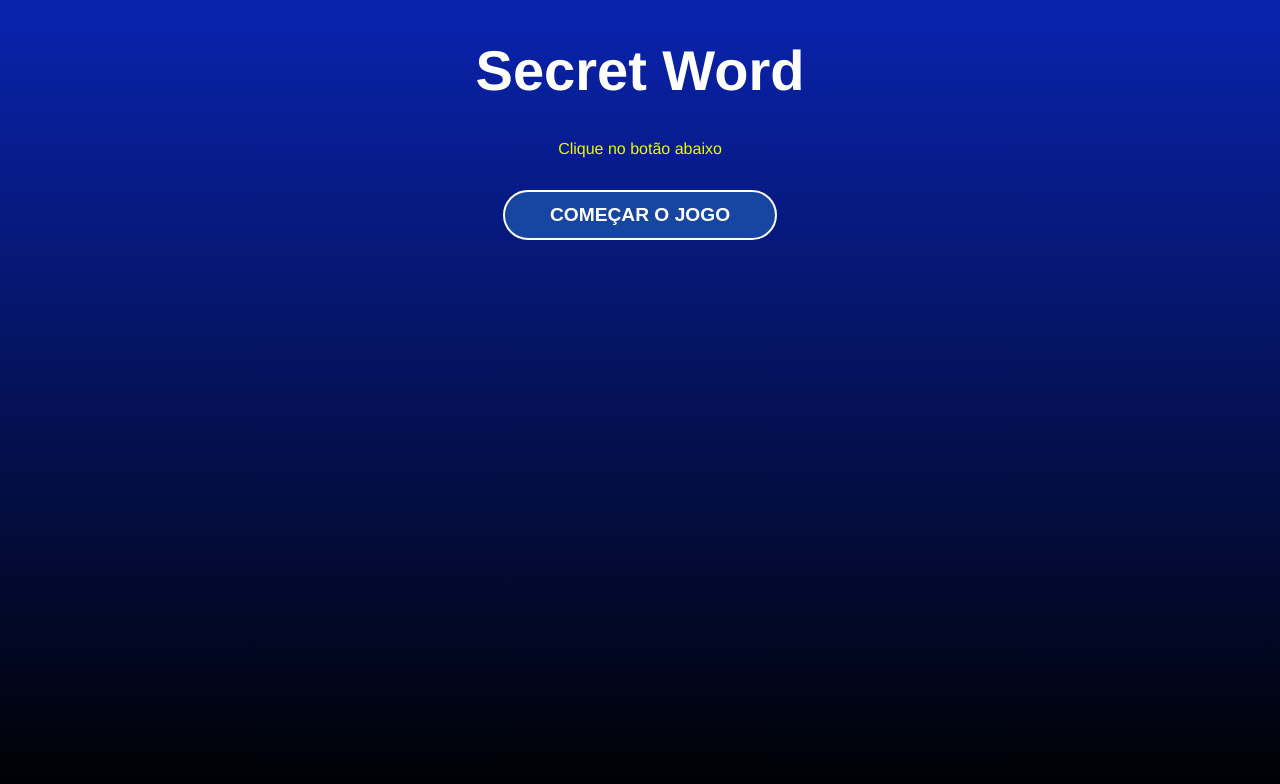
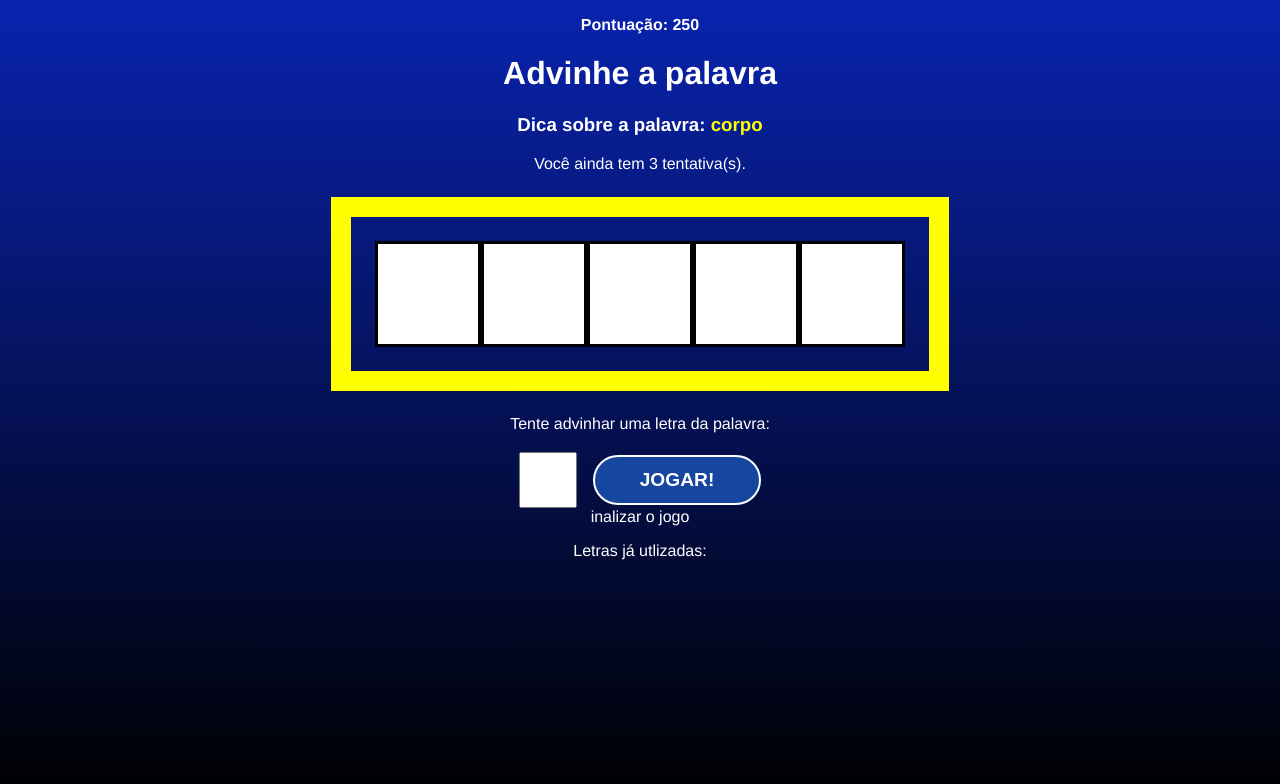
Before and after one commit to ehurafa/react-from-zero-to-mastery, a React (Create React App) app in the folder ARQUIVOS/6_SECRET_WORD/secretword/: page / in a window 1280 px wide. Shown: the top 784 px of the page. Built offline with nearby package versions, Linux system fonts and the light colour scheme.

Commit message:
victory conclusion

```diff
--- a/ARQUIVOS/6_SECRET_WORD/secretword/src/App.js
+++ b/ARQUIVOS/6_SECRET_WORD/secretword/src/App.js
@@ -2,7 +2,7 @@
 import './App.css';
 
 // REACT
-import { useState, useEffect } from 'react';
+import { useState, useEffect, useCallback } from 'react';
 
 // data
 import { wordsList } from './data/words'
@@ -33,7 +33,7 @@ function App() {
   const [guesses, setGuesses] = useState(3)
   const [score, setScore] = useState(50)
 
-  const pickWordAndCategory = () => {
+  const pickWordAndCategory = useCallback(() => {
     // pick a random category
     const categories = Object.keys(words)
     const category = categories[Math.floor(Math.random() * Object.keys(categories).length)]
@@ -43,10 +43,12 @@ function App() {
     const word = words[category][Math.floor(Math.random() * words[category].length)]
 
     return {word, category}
-  }
+  }, [words])
 
   // starts the secret word game
-  const startGame = () => {
+  const startGame = useCallback(() => {
+    // clear all letters
+    clearLetterStates()
 
     // pick word and pick category
 
@@ -63,7 +65,7 @@ function App() {
     setLetters(wordLetters)
 
     setGameStage(stages[1].name);
-  }
+  }, [pickWordAndCategory])
 
   // process the letter input
   const verifyLetter = (letter) => {
@@ -94,6 +96,8 @@ function App() {
     setWrongLetters([])
   }
 
+
+  // check if guesses ended
   useEffect(() => {
 
     if(guesses <= 0) {
@@ -103,6 +107,25 @@ function App() {
     }
 
   }, [guesses])
+
+  // check win condition
+  useEffect(() => {
+
+    const uniqueLetters = [... new Set(letters)]
+
+    // win condiion
+    if(guessedLetters.length === uniqueLetters.length) {
+      // add acore
+      setScore((actualScore) => actualScore +=100)
+
+      // restart game with new word
+      startGame()
+    }
+
+    console.log(uniqueLetters)
+
+
+  }, [guessedLetters, letters, startGame])
 
   // restarts the game
   const retry = () => {
```
